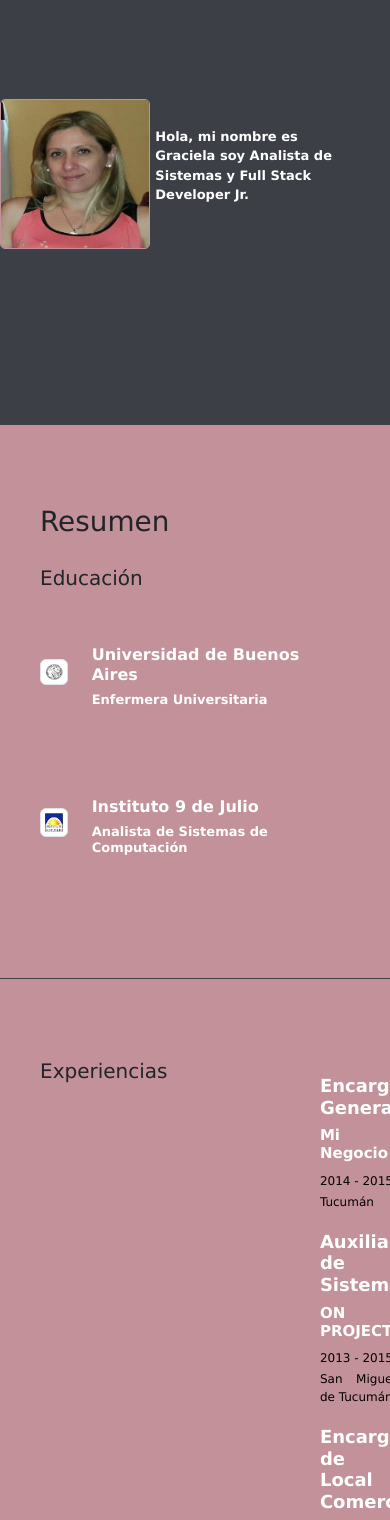
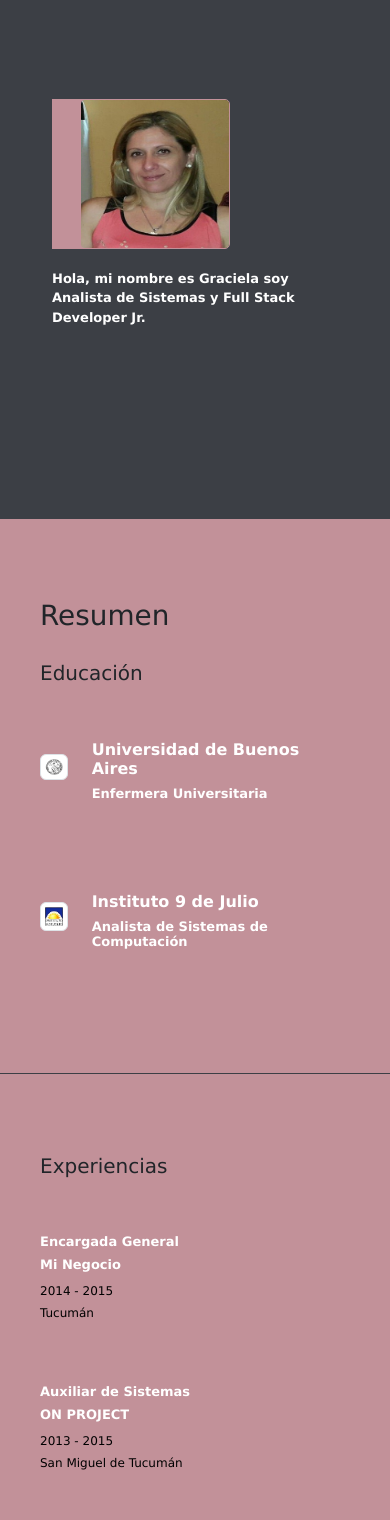
Before and after one commit to GracielaRomano/Portfolio-React, a React (Create React App) app: page / in a window 390 px wide. Shown: the part 439-1959 px from the top of the page. Built offline with nearby package versions, Linux system fonts and the light colour scheme.

Commit message:
Responsive de Aboutme, experiences y projects OK

```diff
--- a/src/Components/Aboutme/Aboutme.css
+++ b/src/Components/Aboutme/Aboutme.css
@@ -23,7 +23,7 @@
     color:rgb(194, 145, 153);
     text-align: justify;
 }
-.about{
+.texto_about{
   color:white;
   font-size: 22px;
 }
@@ -38,7 +38,7 @@
   border-radius: 5px;
   z-index: 99;
 }
-.circulo{
+.foto_fondo{
   background-color: rgb(194, 145, 153);
   width: 200px;
   height: 210px;
@@ -48,26 +48,22 @@
 }
 
 @media screen and (max-width: 768px){
-  .about{
-    font-size:small;
+  .texto_about{
+    margin-top: 20px;
+    font-size: small;
     right: 0;
     left: 155px;
   }
-
   .foto{
     width: 150px;
     height: 150px;
-
-    left: 0;
     flex-direction: column;
-    align-self: center;
-
+    left: 5rem;
   }
-  .circulo{
+  .foto_fondo{
     width: 150px;
     height: 150px;
     left: 0;
-
   }
   .jumbotron-ab{
     display: flex;
--- a/src/Components/Aboutme/Aboutme.jsx
+++ b/src/Components/Aboutme/Aboutme.jsx
@@ -11,14 +11,14 @@ const Aboutme = () => {
 
     <div className="container">
         <div className="row  align-items-center">
-            <div className="order-sm-first col-4">
+            <div className="order-sm-first col-md-4 col-sm-12">
                 <div className="media d-flex align-items-start">
-                    <div className='circulo'></div>
+                    <div className="foto_fondo"></div>
                     <img className="d-flex ml-3 align-self-center foto" src="image/yo4.jpg" alt="mi foto"/>
                 </div>
             </div>
-            <div className="col-8">
-                <p className=" about">
+            <div className="col-md-8 col-sm-12">
+                <p className="texto_about">
                   Hola, mi nombre es Graciela soy Analista de Sistemas y Full Stack Developer Jr.</p>
                   <p className="d-none d-sm-block ml-3 about2">  Desde que descubrí el nuevo mundo IT me apacioné con él, hay muchas tecnologias nuevas por indagar y
                     aprender y miles de caminos por seguir y perfeccionarte
--- a/src/Components/Certifications/Certifications.css
+++ b/src/Components/Certifications/Certifications.css
@@ -23,13 +23,6 @@
     color: black;
     margin-bottom: 0px;
     padding: 0.1rem 0 0.1rem 0;
-}
-.cert-detalle{
-    font-size: 10px;
-    font-weight: lighter;
-    color:rgb(9, 9, 250);
-    padding: 1rem 0 0.5rem 0;
-    text-align: left;
 }
 .titulo-cert{
     color:#3c3f45;
@@ -82,18 +75,19 @@
     .cert-container{
         grid-template-columns: 1fr;
     }
-    .cuadrado_cert{
-        width: 55%;
-    }
-    .cert-detalle{
-        font-size:x-small;
-        text-align: justify;
+    .cert-fecha{
+        text-align: left;
+        margin-left:1rem;
     }
     .cert-titulo{
-        font-size: medium;
+        font-size: small;
+        text-align: left;
+        margin-left:1rem;
     }
     .cert-empresa{
         font-size: small;
+        text-align: left;
+        margin-left:1rem;
     }
     .espacio{
         width: 10px;
@@ -101,5 +95,10 @@
     .imagen-cert{
         width: 40px;
         height: 40px;
+        left: 0;
+        border: 2px solid white;
+    }
+    .espacio{
+        width: 1rem;
     }
 }
--- a/src/Components/Certifications/Certifications.jsx
+++ b/src/Components/Certifications/Certifications.jsx
@@ -12,19 +12,19 @@ const Certifications = () => {
             </div>
             <div>
                 <div className="row cuadrado_cert align-items-center">
-                    <div className="order-sm-first  col-2">
+                    <div className="order-sm-first col-2 col-sm-12 col-md-8">
                         <div className="media d-flex align-items-start">
                             <img className="d-flex ml-3  align-self-center imagen-cert" src="image/codoacodo.png" alt="ibm"/>
                         </div>
                     </div>
-                    <div className=" col-10">
+                    <div className=" col-10 col-sm-12 col-md-8">
                         <h5 className="cert-titulo">Full Stack Python</h5>
                         <h6 className="cert-empresa">CODO A CODO 4.0</h6>
                         <p className="cert-fecha">Julio 2022</p>
                     </div>
                 </div>
                 <div className="row cuadrado_cert align-items-center">
-                    <div className="order-sm-first  col-2">
+                    <div className="order-sm-first col-2 col-sm-12 col-md-8">
                         <div className="media d-flex align-items-start">
                             <a
                                 href="https://www.coursera.org/account/accomplishments/specialization/certificate/NKL9AFZUDRE2" target="_blank"  rel="noreferrer noopener">
@@ -32,14 +32,14 @@ const Certifications = () => {
                             </a>
                         </div>
                     </div>
-                    <div className=" col-10">
+                    <div className=" col-10 col-sm-12 col-md-8">
                         <h5 className="cert-titulo">Cloud Application Development Foundations</h5>
                         <h6 className="cert-empresa">IBM</h6>
                         <p className="cert-fecha">enero 2022</p>
                     </div>
                 </div>
                 <div className="row cuadrado_cert  align-items-center">
-                    <div className="order-sm-first col-2">
+                    <div className="order-sm-first col-2 col-sm col-md-8">
                         <div className="media d-flex align-items-start">
                             <a
                                 href="https://www.coursera.org/account/accomplishments/specialization/certificate/24C58VLN7FNN" target="_blank"  rel="noreferrer noopener">
@@ -212,8 +212,6 @@ const Certifications = () => {
                     <h5 className="cert-titulo">The Data Scientist's Toolbox</h5>
                     <h6 className="cert-empresa">Johns Hopkins University</h6>
                     <p className="cert-fecha">diciembre 2020</p>
-                    <p className="cert-detalle">URL de credencial:
-                    </p>
                 </div>
             </div>
             <div className="row cuadrado_cert align-items-center">
--- a/src/Components/Experiences/Experiences.css
+++ b/src/Components/Experiences/Experiences.css
@@ -35,7 +35,6 @@
     width: 230px;
 }
 .titulo-exp{
-
     color: var(--appcolor);
     font-size: 20px;
 }
@@ -66,3 +65,23 @@
     display: grid;
     grid-template-columns: auto auto;
 }
+@media screen and (max-width: 768px) {
+    .container-grid{
+        grid-template-columns: 1fr;
+    }
+    .experiencia-titulo{
+        left: 0;
+        right: 0;
+        text-align:left;
+        font-size: small;
+    }
+    .experiencia-empresa{
+        left: 0;
+        right: 0;
+        text-align:left;
+        font-size: small;
+    }
+    .cuadrado_exp{
+        width: 400px;
+    }
+}
--- a/src/Components/Experiences/Experiences.jsx
+++ b/src/Components/Experiences/Experiences.jsx
@@ -10,10 +10,9 @@ const Experiences = () => {
             </div>
             <div>
             <div className="row cuadrado_exp align-items-center">
-                <div className="order-sm-first col-4">
-
+                <div>
                 </div>
-                <div className="col-8">
+                <div className="col-8 col-sm-12">
                     <h5 className="experiencia-titulo">Encargada General</h5>
                     <h6 className="experiencia-empresa">Mi Negocio</h6>
                     <p className="experiencia-fecha"> 2014 - 2015</p>
@@ -24,10 +23,10 @@ const Experiences = () => {
                 </div>
             </div>
             <div className="row cuadrado_exp align-items-center">
-                <div className="order-sm-first col-4">
+                <div>
 
                 </div>
-                <div className="col-8">
+                <div className="col-8 col-sm-12 col-md-8">
                     <h5 className="experiencia-titulo">Auxiliar de Sistemas</h5>
                     <h6 className="experiencia-empresa">ON PROJECT</h6>
                     <p className="experiencia-fecha"> 2013 -  2015</p>
@@ -39,10 +38,10 @@ const Experiences = () => {
                 </div>
             </div>
             <div className="row cuadrado_exp align-items-center">
-              <div className="order-sm-first col-4">
+              <div >
 
               </div>
-              <div className="col-8">
+              <div className="col-8 col-sm-12">
                   <h5 className="experiencia-titulo">Encargada de Local Comercial</h5>
                   <h6 className="experiencia-empresa">Comercializadora El Aserradero S.R.L.</h6>
                   <p className="experiencia-fecha"> 2012 - 2013</p>
@@ -53,9 +52,9 @@ const Experiences = () => {
               </div>
             </div>
             <div className="row cuadrado_exp align-items-center">
-                <div className="order-sm-first col-4">
+                <div >
                 </div>
-              <div className="col-8">
+              <div className="col-8 col-sm-12">
                   <h5 className="experiencia-titulo">Administrativa</h5>
                   <h6 className="experiencia-empresa">Luciana & Pablo Acosta Escuela de Danza</h6>
                   <p className="experiencia-fecha"> 2011 - 2012</p>
@@ -63,10 +62,9 @@ const Experiences = () => {
                   <p className="d-none d-sm-block ml-3 experiencia-detalle"> Trámites Bancarios. Altas y Bajas de Alumnas. Cajera. Atencion al Público
                   </p>
               </div>
+            </div>
           </div>
-
-          </div>
-    </div>
+        </div>
     </div>
 
   )
--- a/src/Components/Skills/Skills.css
+++ b/src/Components/Skills/Skills.css
@@ -407,5 +407,8 @@
     .habilidades-blandas{
         font-size: small;
     }
+    .margin-soft{
+        left: 1px;
+    }
 
 }
--- a/src/Components/Skills/Skills.jsx
+++ b/src/Components/Skills/Skills.jsx
@@ -6,7 +6,7 @@ const Skills = () => {
     <div className='container-skills' id='skills'>
         <h1 className="fluid titulo-skills">Habilidades</h1>
         <div className='skills'>
-            <div className='col-6 margin-hard'>
+            <div className='col-6 col-sm-5 margin-hard'>
             <h2 className="titulo2-skills">Hard Skills</h2>
             <div className='separacion-skills'></div>
             <div className='row'>
@@ -125,7 +125,7 @@ const Skills = () => {
             </div>
         </div>
 
-        <div className='col-6 margin-soft'>
+        <div className='col-6 col-sm-4 margin-soft'>
             <h2 className="titulo2-skills">Soft Skills</h2>
             <div className='separacion-skills'></div>
                 <ul  >
```
Lines whose indentation alone changed are shown as unchanged.
